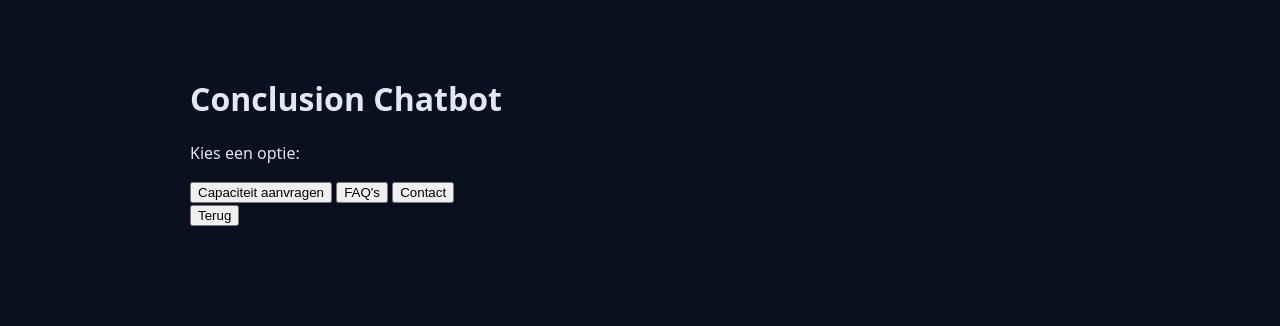
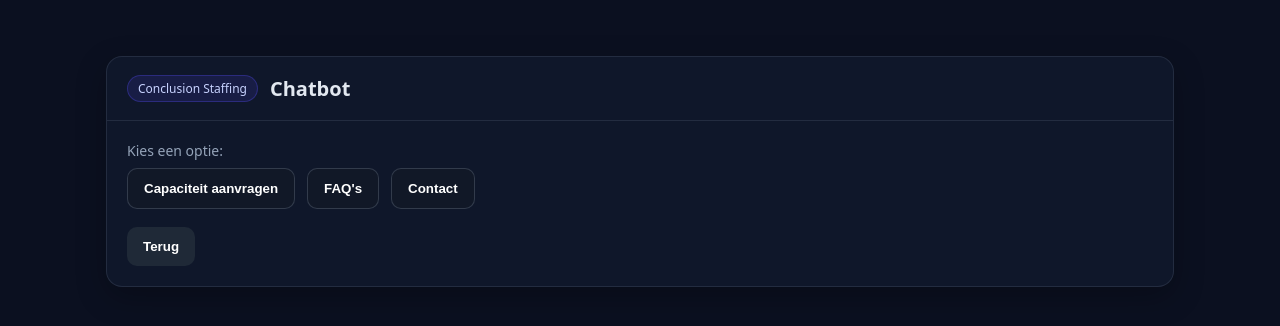
Before and after one commit to ennes7/Chatbot-livelive, a React (Vite) app: page / in a window 1280 px wide. Both pictures are taken after a click on the button "Capaciteit". Shown: the top 326 px of the page. Built offline with nearby package versions, Linux system fonts and the light colour scheme.

Commit message:
Add files via upload

```diff
--- a/package.json
+++ b/package.json
@@ -1,6 +1,6 @@
 {
   "name": "conclusion-chatbot",
-  "version": "1.2.1",
+  "version": "1.3.0",
   "private": true,
   "type": "module",
   "scripts": {
--- a/src/App.jsx
+++ b/src/App.jsx
@@ -2,34 +2,75 @@
 import CapacityForm from './CapacityForm.jsx'
 import FaqBot from './FaqBot.jsx'
 
-const VIEWS = {WELCOME:'WELCOME',CAPACITY_MENU:'CAPACITY_MENU',ASSIGNMENTS_MENU:'ASSIGNMENTS_MENU',CAPACITY_FORM:'CAPACITY_FORM',FAQ:'FAQ'}
+const VIEWS = { WELCOME:'WELCOME', CAPACITY_MENU:'CAPACITY_MENU', ASSIGNMENTS_MENU:'ASSIGNMENTS_MENU', CAPACITY_FORM:'CAPACITY_FORM', FAQ:'FAQ' }
 
 export default function App(){
   const [view,setView]=useState(VIEWS.WELCOME)
-  const go=(v)=>setView(v)
-  const openLink=(u)=>window.location.href=u
-  return <div style={{maxWidth:900,margin:'40px auto',padding:16}}>
-    <h1>Conclusion Chatbot</h1>
-    {view===VIEWS.WELCOME && <div>
-      <p><strong>Hoi! Hoe kan ik je vandaag helpen?</strong></p>
-      <p style={{opacity:.8}}>Ben je op zoek naar opdrachten als zzp’er of zoek je als bedrijf naar capaciteit?</p>
-      <button onClick={()=>go(VIEWS.CAPACITY_MENU)}>Capaciteit</button> <button onClick={()=>go(VIEWS.ASSIGNMENTS_MENU)}>Opdrachten</button>
-    </div>}
-    {view===VIEWS.CAPACITY_MENU && <div>
-      <p>Kies een optie:</p>
-      <button onClick={()=>go(VIEWS.CAPACITY_FORM)}>Capaciteit aanvragen</button>{' '}
-      <button onClick={()=>go(VIEWS.FAQ)}>FAQ's</button>{' '}
-      <button onClick={()=>openLink('https://www.conclusionstaffing.nl/contact')}>Contact</button>
-      <div><button onClick={()=>go(VIEWS.WELCOME)}>Terug</button></div>
-    </div>}
-    {view===VIEWS.ASSIGNMENTS_MENU && <div>
-      <p>Kies een optie:</p>
-      <button onClick={()=>openLink('https://www.conclusionstaffing.nl/voor-opdrachtnemers')}>Direct inschrijven</button>{' '}
-      <button onClick={()=>go(VIEWS.FAQ)}>Onze werkwijze / FAQ</button>{' '}
-      <button onClick={()=>openLink('https://www.conclusionstaffing.nl/contact')}>Contact</button>
-      <div><button onClick={()=>go(VIEWS.WELCOME)}>Terug</button></div>
-    </div>}
-    {view===VIEWS.CAPACITY_FORM && <CapacityForm onDone={()=>go(VIEWS.CAPACITY_MENU)}/>}
-    {view===VIEWS.FAQ && <div><FaqBot/><div><button onClick={()=>go(VIEWS.WELCOME)}>Terug naar start</button></div></div>}
-  </div>
+  const go = (v)=>setView(v)
+  const openLink = (url)=>{ window.location.href = url }
+
+  return (
+    <div className="container">
+      <div className="card">
+        <div className="header">
+          <span className="badge">Conclusion Staffing</span>
+          <h1>Chatbot</h1>
+        </div>
+
+        <div className="content">
+          {view===VIEWS.WELCOME && (
+            <div>
+              <p style={{fontSize:16, marginTop:0}}><strong>Hoi! Hoe kan ik je vandaag helpen?</strong></p>
+              <p className="small">Ben je op zoek naar opdrachten als zzp’er of zoek je als bedrijf naar capaciteit?</p>
+              <div className="menu">
+                <button className="btn" onClick={()=>go(VIEWS.CAPACITY_MENU)}>Capaciteit</button>
+                <button className="btn" onClick={()=>go(VIEWS.ASSIGNMENTS_MENU)}>Opdrachten</button>
+              </div>
+            </div>
+          )}
+
+          {view===VIEWS.CAPACITY_MENU && (
+            <div>
+              <p className="label">Kies een optie:</p>
+              <div className="menu">
+                <button className="btn" onClick={()=>go(VIEWS.CAPACITY_FORM)}>Capaciteit aanvragen</button>
+                <button className="btn" onClick={()=>go(VIEWS.FAQ)}>FAQ's</button>
+                <button className="btn" onClick={()=>openLink('https://www.conclusionstaffing.nl/contact')}>Contact</button>
+              </div>
+              <div className="nav">
+                <button className="btn secondary" onClick={()=>go(VIEWS.WELCOME)}>Terug</button>
+              </div>
+            </div>
+          )}
+
+          {view===VIEWS.ASSIGNMENTS_MENU && (
+            <div>
+              <p className="label">Kies een optie:</p>
+              <div className="menu">
+                <button className="btn" onClick={()=>openLink('https://www.conclusionstaffing.nl/voor-opdrachtnemers')}>Direct inschrijven</button>
+                <button className="btn" onClick={()=>go(VIEWS.FAQ)}>Onze werkwijze / FAQ</button>
+                <button className="btn" onClick={()=>openLink('https://www.conclusionstaffing.nl/contact')}>Contact</button>
+              </div>
+              <div className="nav">
+                <button className="btn secondary" onClick={()=>go(VIEWS.WELCOME)}>Terug</button>
+              </div>
+            </div>
+          )}
+
+          {view===VIEWS.CAPACITY_FORM && (
+            <CapacityForm onDone={()=>go(VIEWS.CAPACITY_MENU)} />
+          )}
+
+          {view===VIEWS.FAQ && (
+            <div>
+              <FaqBot title="Conclusion FAQ (website)" />
+              <div className="nav">
+                <button className="btn secondary" onClick={()=>go(VIEWS.WELCOME)}>Terug naar start</button>
+              </div>
+            </div>
+          )}
+        </div>
+      </div>
+    </div>
+  )
 }
--- a/src/CapacityForm.jsx
+++ b/src/CapacityForm.jsx
@@ -1,62 +1,105 @@
-import React, {useMemo,useState} from 'react'
-const FLOW=[
-  {key:'branche',label:'In welke branche is je bedrijf actief?',type:'text'},
-  {key:'bedrijfsnaam',label:'Wat is je bedrijfsnaam?',type:'text'},
-  {key:'locatie',label:'Wat is de locatie van de opdracht?',type:'text'},
-  {key:'omschrijving',label:'Wat is de opdrachtomschrijving?',type:'textarea'},
-  {key:'musthaves',label:'Wat zijn de technische must-haves?',type:'textarea'},
-  {key:'nicetohaves',label:'Wat zijn de technische nice-to-haves?',type:'textarea'},
-  {key:'startdatum',label:'Wat is de gewenste startdatum?',type:'date'},
-  {key:'uren',label:'Voor hoeveel uur per week is de opdracht?',type:'number',min:1,max:40},
-  {key:'duur',label:'Wat is de verwachte duur van de opdracht?',type:'text'},
-  {key:'tarief',label:'Zijn er tariefkaders waar wij rekening mee kunnen houden?',type:'text'},
-  {key:'werkvorm',label:'Is de opdracht remote, hybride of op kantoor? En in welke verdeling?',type:'select',options:['Remote','Hybride','Op kantoor']},
-  {key:'teamsamenstelling',label:'Hoe ziet de teamsamenstelling eruit?',type:'textarea'},
-  {key:'os',label:'Werken jullie met Mac of Windows?',type:'select',options:['Mac','Windows','Beide']},
-  {key:'hardware',label:'Gebruikt de specialist eigen hardware of wordt er een laptop verstrekt?',type:'select',options:['Eigen hardware','Laptop wordt verstrekt']},
-  {key:'taal',label:'Is Nederlands vereist of mag de kandidaat ook Engelstalig zijn?',type:'select',options:['Nederlands','Engels','Beide']},
-  {key:'interviews',label:'Kunnen we op korte termijn interviews plannen?',type:'select',options:['Ja','Nee']},
-  {key:'rondes',label:'Volgt er één gesprek of meerdere rondes?',type:'select',options:['Eén gesprek','Meerdere rondes']},
+import React, { useMemo, useRef, useEffect, useState } from 'react'
+
+export const FLOW = [
+  { key: 'branche', label: 'In welke branche is je bedrijf actief?', type: 'text' },
+  { key: 'bedrijfsnaam', label: 'Wat is je bedrijfsnaam?', type: 'text' },
+  { key: 'locatie', label: 'Wat is de locatie van de opdracht?', type: 'text' },
+  { key: 'omschrijving', label: 'Wat is de opdrachtomschrijving?', type: 'textarea' },
+  { key: 'musthaves', label: 'Wat zijn de technische must-haves?', type: 'textarea' },
+  { key: 'nicetohaves', label: 'Wat zijn de technische nice-to-haves?', type: 'textarea' },
+  { key: 'startdatum', label: 'Wat is de gewenste startdatum?', type: 'date' },
+  { key: 'uren', label: 'Voor hoeveel uur per week is de opdracht?', type: 'number', min: 1, max: 40 },
+  { key: 'duur', label: 'Wat is de verwachte duur van de opdracht?', type: 'text' },
+  { key: 'tarief', label: 'Zijn er tariefkaders waar wij rekening mee kunnen houden?', type: 'text' },
+  { key: 'werkvorm', label: 'Is de opdracht remote, hybride of op kantoor? En in welke verdeling?', type: 'select', options: ['Remote', 'Hybride', 'Op kantoor'] },
+  { key: 'teamsamenstelling', label: 'Hoe ziet de teamsamenstelling eruit?', type: 'textarea' },
+  { key: 'os', label: 'Werken jullie met Mac of Windows?', type: 'select', options: ['Mac', 'Windows', 'Beide'] },
+  { key: 'hardware', label: 'Gebruikt de specialist eigen hardware of wordt er een laptop verstrekt?', type: 'select', options: ['Eigen hardware', 'Laptop wordt verstrekt'] },
+  { key: 'taal', label: 'Is Nederlands vereist of mag de kandidaat ook Engelstalig zijn?', type: 'select', options: ['Nederlands', 'Engels', 'Beide'] },
+  { key: 'interviews', label: 'Kunnen we op korte termijn interviews plannen?', type: 'select', options: ['Ja', 'Nee'] },
+  { key: 'rondes', label: 'Volgt er één gesprek of meerdere rondes?', type: 'select', options: ['Eén gesprek', 'Meerdere rondes'] }
 ]
-function Field({cfg,value,setValue}){
-  const p={value:value??'',onChange:e=>setValue(e.target.value)}
-  if(cfg.type==='textarea')return <textarea rows={4} {...p}/>
-  if(cfg.type==='text')return <input type='text' {...p}/>
-  if(cfg.type==='date')return <input type='date' {...p}/>
-  if(cfg.type==='number')return <input type='number' min={cfg.min} max={cfg.max} {...p}/>
-  if(cfg.type==='select')return <select {...p}><option value=''>Maak een keuze… (optioneel)</option>{cfg.options.map(o=><option key={o} value={o}>{o}</option>)}</select>
-  return null
+
+function AutoGrowTextarea(props){
+  const ref = useRef(null)
+  const onInput = () => { const el=ref.current; if(!el) return; el.style.height='0px'; el.style.height=Math.min(el.scrollHeight,600)+'px' }
+  useEffect(()=>{ onInput() }, [])
+  return <textarea ref={ref} className="textarea" onInput={onInput} {...props} />
 }
-export default function CapacityForm({onDone}){
-  const [step,setStep]=useState(0),[data,setData]=useState({})
-  const total=FLOW.length,cfg=FLOW[step],value=data[cfg?.key]??''
-  const answered=useMemo(()=>Object.values(data).filter(v=>String(v||'').trim()).length,[data])
-  const progress=Math.round(answered/total*100)
-  const setValue=v=>setData(d=>({...d,[cfg.key]:v}))
-  const next=()=>setStep(s=>Math.min(s+1,total)),back=()=>setStep(s=>Math.max(s-1,0)),jump=i=>setStep(i)
-  if(step>=total) return <div><h2>Bedankt!</h2><p>We nemen snel contact met je op.</p><button onClick={()=>onDone?.()}>Terug naar menu</button></div>
-  return <div style={{display:'grid',gridTemplateColumns:'260px 1fr',gap:16}}>
-    <aside style={{border:'1px solid #334155',borderRadius:12,padding:12}}>
-      <div style={{background:'#0b1220',border:'1px solid #334155',height:8,borderRadius:999,overflow:'hidden',marginBottom:10}}>
-        <div style={{height:'100%',width:progress+'%',background:'#4f46e5'}}/>
+
+function Field({ cfg, value, setValue }){
+  const common = { value: value ?? '', onChange: e => setValue(e.target.value), placeholder: 'Optioneel' }
+  return (
+    <div className="field">
+      <label>{cfg.label}</label>
+      {cfg.type==='textarea' && <AutoGrowTextarea rows={6} {...common} />}
+      {cfg.type==='text' && <input type="text" className="input" {...common} />}
+      {cfg.type==='number' && <input type="number" className="input" min={cfg.min} max={cfg.max} {...common} />}
+      {cfg.type==='date' && <input type="date" className="input" {...common} />}
+      {cfg.type==='select' && (
+        <select className="select" {...common}>
+          <option value="">Maak een keuze… (optioneel)</option>
+          {(cfg.options||[]).map(o => <option key={o} value={o}>{o}</option>)}
+        </select>
+      )}
+      <div className="hint">Je kunt dit veld overslaan.</div>
     </div>
-      <div style={{fontSize:12,opacity:.8,marginBottom:8}}>Voortgang: {answered}/{total} ({progress}%)</div>
+  )
+}
+
+export default function CapacityForm({ onDone }){
+  const [step, setStep] = useState(0)
+  const [data, setData] = useState({})
+  const total = FLOW.length
+  const cfg = FLOW[step]
+  const value = data[cfg?.key] ?? ''
+
+  const answeredCount = useMemo(()=>Object.values(data).filter(v=>String(v||'').trim().length>0).length,[data])
+  const progressPct = Math.round((answeredCount/total)*100)
+
+  const setValue = v => setData(d => ({...d, [cfg.key]: v}))
+  const next = () => setStep(s => Math.min(s+1, total))
+  const back = () => setStep(s => Math.max(s-1, 0))
+  const jumpTo = i => setStep(i)
+
+  if(step >= total){
+    return (
+      <div>
+        <h2>Bedankt!</h2>
+        <p className="small">Je aanvraag is ontvangen. We nemen spoedig contact met je op.</p>
+        <div className="nav">
+          <button className="btn" onClick={()=>onDone?.()}>Terug naar menu</button>
+        </div>
+      </div>
+    )
+  }
+
+  return (
+    <div className="grid">
+      <aside className="sidebar">
+        <h3>Vragenoverzicht</h3>
+        <div className="progressbar"><div className="progressfill" style={{width: progressPct+'%'}}/></div>
+        <div className="small" style={{marginBottom:8}}>Voortgang: {answeredCount}/{total} ({progressPct}%)</div>
         {FLOW.map((q,i)=>{
-        const done=(data[q.key]??'').toString().trim().length>0
-        const active=i===step
-        return <div key={q.key} onClick={()=>jump(i)} style={{cursor:'pointer',padding:6,margin:'6px 0',borderRadius:8,border:active?'1px solid #4f46e5':'1px solid transparent',background:active?'rgba(79,70,229,.08)':'transparent'}}>
-          <span>{done?'✅':'⬜️'}</span> <span style={{fontSize:13}}>{q.label}</span>
+          const done = (data[q.key]??'').toString().trim().length>0
+          const active = i===step
+          return (
+            <div key={q.key} className={'step '+(active?'active ':'')+(done?'done':'')} onClick={()=>jumpTo(i)} style={{cursor:'pointer'}}>
+              <span>{done?'✅':'⬜️'}</span>
+              <span style={{fontSize:13}}>{q.label}</span>
             </div>
+          )
         })}
       </aside>
+
       <section>
-      <p style={{opacity:.85}}>{cfg.label}</p>
-      <Field cfg={cfg} value={value} setValue={setValue}/>
-      <div style={{marginTop:12}}>
-        <button onClick={back} disabled={step===0}>Terug</button>{' '}
-        <button onClick={next}>Volgende</button>
+        <Field cfg={cfg} value={value} setValue={setValue} />
+        <div className="nav">
+          <button className="btn secondary" onClick={back} disabled={step===0}>Terug</button>
+          <button className="btn" onClick={next}>Volgende</button>
         </div>
-      <div style={{fontSize:12,opacity:.7,marginTop:8}}>Alles is optioneel. Vul in wat je wilt, of sla over.</div>
+        <p className="small" style={{marginTop:10}}>Alles is optioneel. Vul in wat je wilt, sla anders over.</p>
       </section>
     </div>
+  )
 }
--- a/src/index.css
+++ b/src/index.css
@@ -1 +1,52 @@
-body{margin:0;font-family:system-ui,-apple-system,Segoe UI,Roboto;background:#0b1020;color:#e2e8f0}#root{min-height:100vh}
+
+:root{--bg:#0b1020;--card:#0f172a;--muted:#94a3b8;--fg:#e2e8f0;--accent:#4f46e5}
+*{box-sizing:border-box}
+body{margin:0;background:var(--bg);color:var(--fg);font-family:system-ui,-apple-system,Segoe UI,Roboto}
+.container{max-width:1100px;margin:40px auto;padding:16px}
+.card{background:var(--card);border:1px solid rgba(148,163,184,.15);border-radius:16px;box-shadow:0 10px 30px rgba(0,0,0,.25);overflow:hidden}
+.header{padding:18px 20px;border-bottom:1px solid rgba(148,163,184,.15);display:flex;align-items:center;gap:12px}
+.badge{background:rgba(79,70,229,.15);color:#c7d2fe;border:1px solid rgba(79,70,229,.35);padding:4px 10px;border-radius:999px;font-size:12px}
+.content{padding:20px}
+h1{font-size:20px;margin:0}
+.label{color:var(--muted);font-size:14px;margin:0 0 8px}
+.small{font-size:12px;color:var(--muted)}
+
+.menu{display:flex;gap:12px;flex-wrap:wrap}
+.menu .btn{background:#111827;border:1px solid rgba(148,163,184,.25)}
+.menu .btn:hover{border-color:var(--accent)}
+.btn{background:var(--accent);color:#fff;border:none;padding:12px 16px;border-radius:10px;font-weight:600;cursor:pointer}
+.btn.secondary{background:#1f2937}
+.btn:disabled{opacity:.6;cursor:not-allowed}
+.nav{display:flex;gap:12px;margin-top:18px;flex-wrap:wrap}
+
+.grid{display:grid;grid-template-columns:320px 1fr;gap:20px}
+.sidebar{background:#0b1220;border:1px solid rgba(148,163,184,.15);border-radius:12px;padding:12px;height:100%}
+.sidebar h3{margin:8px 0 12px;font-size:16px}
+.step{display:flex;align-items:flex-start;gap:8px;padding:10px;border-radius:10px;border:1px solid transparent}
+.step.active{border-color:var(--accent);background:rgba(79,70,229,.08)}
+.step.done{opacity:.95}
+.progressbar{height:10px;background:#0b1220;border:1px solid rgba(148,163,184,.25);border-radius:999px;overflow:hidden;margin:10px 0 16px}
+.progressfill{height:100%;background:var(--accent);width:0}
+
+.field{margin:16px 0}
+.field label{display:block;font-size:14px;color:var(--muted);margin:0 0 8px}
+.input,.select,.textarea{
+  width:100%;
+  background:#0b1220;
+  color:#e2e8f0;
+  border:1px solid rgba(148,163,184,.25);
+  border-radius:12px;
+  padding:14px 16px;
+  font-size:16px;
+  line-height:1.5;
+  outline:none;
+  transition:border-color .15s, box-shadow .15s, background .15s;
+}
+.input:focus,.select:focus,.textarea:focus{
+  border-color:#4f46e5;
+  box-shadow:0 0 0 3px rgba(79,70,229,.20);
+  background:#0b1328;
+}
+.textarea{min-height:170px;resize:vertical}
+.select{appearance:none}
+.hint{font-size:12px;color:#94a3b8;margin-top:6px}
```
Also changed, not shown: api/query.js (+15 -10 lines), api/scrape.js (+25 -21 lines), src/FaqBot.jsx (+61 -16 lines). Lines whose indentation alone changed are shown as unchanged.
